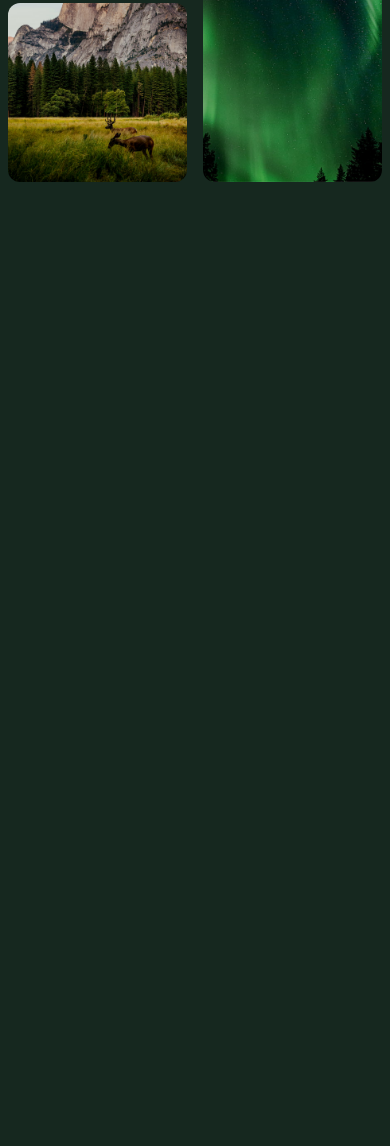
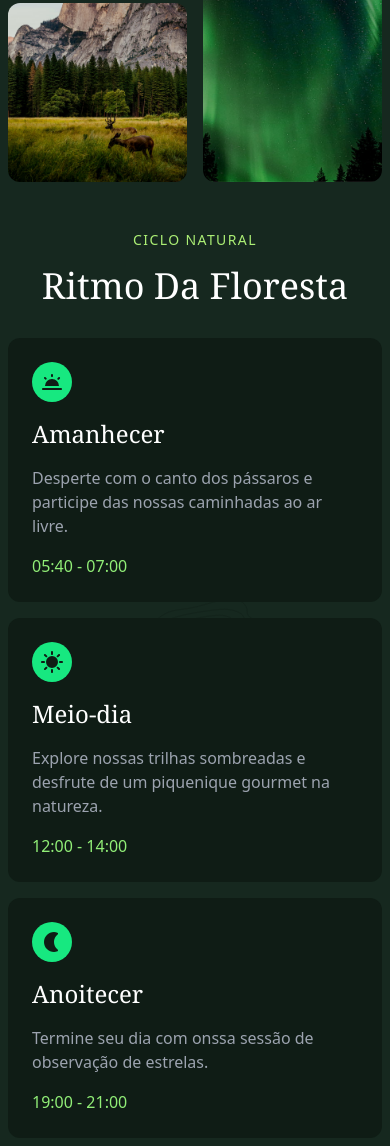
Before and after one commit to Luigi-Martins/Projeto-Tailwind, a website: page src/index.html in a window 390 px wide. Shown: the part 2979-4125 px from the top of the page. Before the commit the page ends 3209 px from the top, so only its background shows below. Drawn offline with Linux system fonts and the light colour scheme.

Commit message:
feat: implementação de seção do ciclo natural e ajustes na responsividade

```diff
--- a/src/index.html
+++ b/src/index.html
@@ -322,5 +322,61 @@
         </div>
       </div>
     </section>
+    <section
+      class="container bg-[url('./img/padrao.svg')] bg-container bg-center bg-no-repeat mb-12 sm:mb-16 sm:py-16"
+    >
+      <p
+        class="mb-4 text-center uppercase text-verde-200 tracking-widest text-sm"
+      >
+        Ciclo Natural
+      </p>
+      <h2
+        class="mb-8 font-serif text-balance mx-auto text-center max-w-screen-md text-white text-4xl sm:text-6xl capitalize"
+      >
+        Ritmo da Floresta
+      </h2>
+      <div class="flex flex-col gap-4 sm:flex-row sm:gap-8">
+        <div
+          class="grid flex-1 gap-4 bg-verde-900 p-6 sm:p-8 rounded-xl transition-transform sm:hover:-translate-y-2"
+        >
+          <div
+            class="bg-verde-400 rounded-full size-10 flex items-center justify-center"
+          >
+            <img src="./img/manha.svg" alt="" />
+          </div>
+          <h3 class="font-serif text-2xl text-white">Amanhecer</h3>
+          <p class="text-gray-400">
+            Desperte com o canto dos pássaros e participe das nossas caminhadas
+            ao ar livre.
+          </p>
+          <span class="text-verde-300">05:40 - 07:00</span>
+        </div>
+        <div class="grid flex-1 gap-4 bg-verde-900 p-6 sm:p-8 rounded-xl sm:translate-y-12 transition-transform sm:hover:translate-y-10"">
+          <div
+            class="bg-verde-400 rounded-full size-10 flex items-center justify-center"
+          >
+            <img src="./img/dia.svg" alt="" />
+          </div>
+          <h3 class="font-serif text-2xl text-white">Meio-dia</h3>
+          <p class="text-gray-400">
+            Explore nossas trilhas sombreadas e desfrute de um piquenique
+            gourmet na natureza.
+          </p>
+          <span class="text-verde-300">12:00 - 14:00</span>
+        </div>
+        <div class="grid flex-1 gap-4 bg-verde-900 p-6 sm:p-8 rounded-xl transition-transform sm:hover:-translate-y-2"">
+          <div
+            class="bg-verde-400 rounded-full size-10 flex items-center justify-center"
+          >
+            <img src="./img/noite.svg" alt="" />
+          </div>
+          <h3 class="font-serif text-2xl text-white">Anoitecer</h3>
+          <p class="text-gray-400">
+            Termine seu dia com onssa sessão de observação de estrelas.
+          </p>
+          <span class="text-verde-300">19:00 - 21:00</span>
+        </div>
+      </div>
+    </section>
   </body>
 </html>
```
Also changed, not shown: src/output.css.
